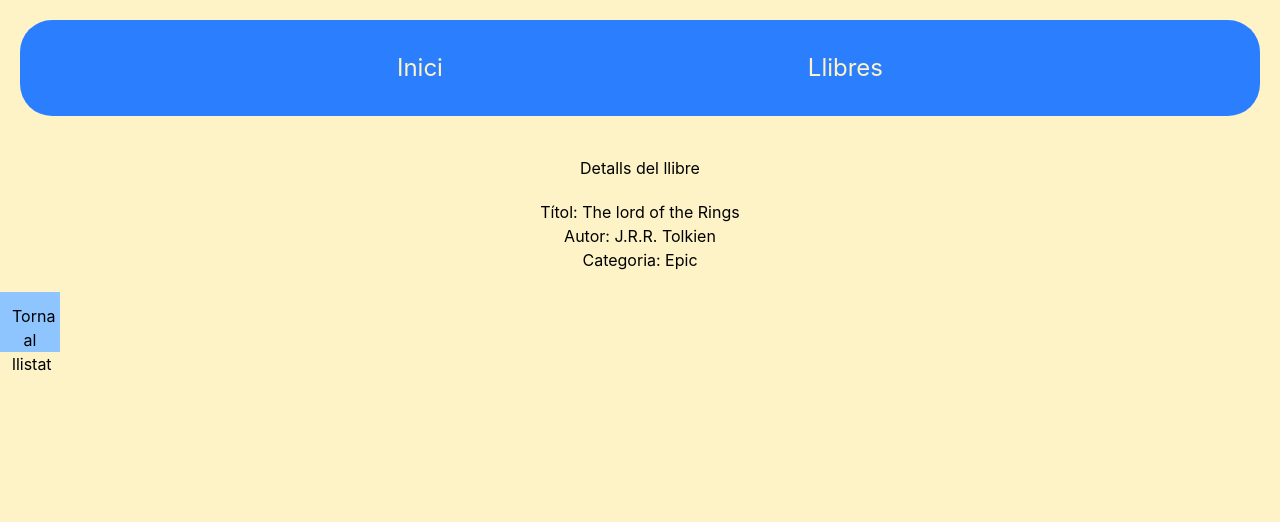
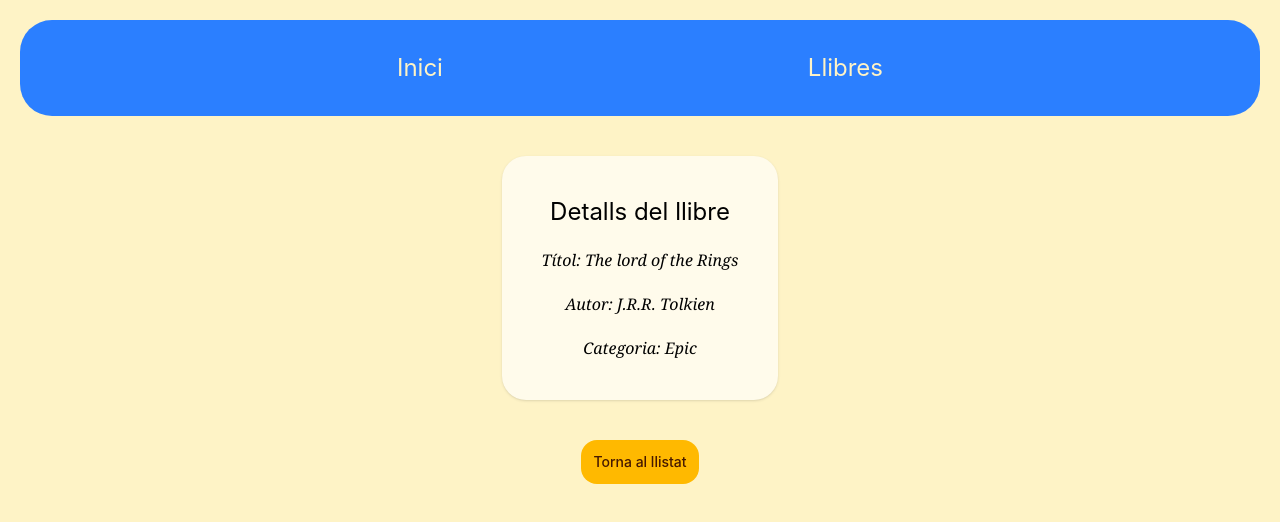
Before and after one commit to isahun/Sprint5_AdvancedAngular, an Angular app: page /books/1 in a window 1280 px wide. Shown: the top 522 px of the page. Built offline with nearby package versions, Linux system fonts and the light colour scheme.

Commit message:
style: apply styles to book-list and book-details

```diff
--- a/src/app/components/book-list/book-list.html
+++ b/src/app/components/book-list/book-list.html
@@ -1,4 +1,4 @@
-<section class="list-container flex flex-col gap-4 p-10 text-center">
+<section class="list-container m-auto flex flex-col gap-4 p-10 text-center bg-amber-50">
   <h1 class="text-3xl font-semibold mb-5">Llista de llibres</h1>
 
   <ul class="flex flex-col gap-4 text-2xl font-light">
--- a/src/app/pages/book-details/book-details.html
+++ b/src/app/pages/book-details/book-details.html
@@ -1,26 +1,29 @@
 
+<section class="details-container flex flex-col gap-10">
 @if (book) {
-<section class="flex flex-col gap-5 justify-center text-center">
-  <h1>Detalls del llibre</h1>
+<section class="flex flex-col gap-5 justify-center text-center bg-amber-50 m-auto p-10 rounded-3xl shadow">
+  <h1 class="text-2xl ">Detalls del llibre</h1>
 
   <ul>
-    <li>
-      <p>Títol: {{ book.title }}</p>
-      <p>Autor: {{ book.author }}</p>
-      <p>Categoria: {{ book.category }}</p>
+    <li class="flex flex-col gap-5">
+      <p class="book-details">Títol: {{ book.title }}</p>
+      <p class="book-details">Autor: {{ book.author }}</p>
+      <p class="book-details">Categoria: {{ book.category }}</p>
     </li>
   </ul>
 
-  <button type="button" (click)="goBack()" class="cursor-pointer bg-blue-300 p-3 h-15 w-15">
-    Torna al llistat
-  </button>
+
 </section>
 
 } @else {
 <section class="flex flex-col gap-5 justify-center text-center">
   <p>No s'ha trobat cap llibre amb aquest identificador.</p>
-  <button type="button" (click)="goBack()" class="cursor-pointer bg-blue-300 p-3">
+  <button type="button" (click)="goBack()" class="back-btn">
     Torna al llistat
   </button>
 </section>
 }
+  <button type="button" (click)="goBack()" class="back-btn">
+    Torna al llistat
+  </button>
+</section>
--- a/src/styles.css
+++ b/src/styles.css
@@ -5,3 +5,11 @@
 .active-link {
   @apply font-bold underline text-amber-300;
 }
+
+.back-btn {
+  @apply rounded-2xl cursor-pointer bg-amber-400 text-amber-950 font-medium text-sm p-3 justify-center m-auto;
+}
+
+.book-details {
+  @apply italic font-serif font-light
+}
```
Also changed, not shown: src/app/pages/book-details/book-details.ts (line endings or trailing spaces).
